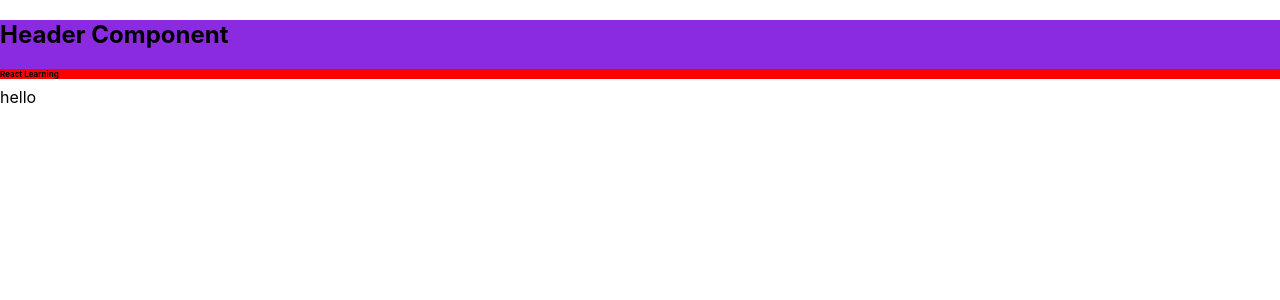
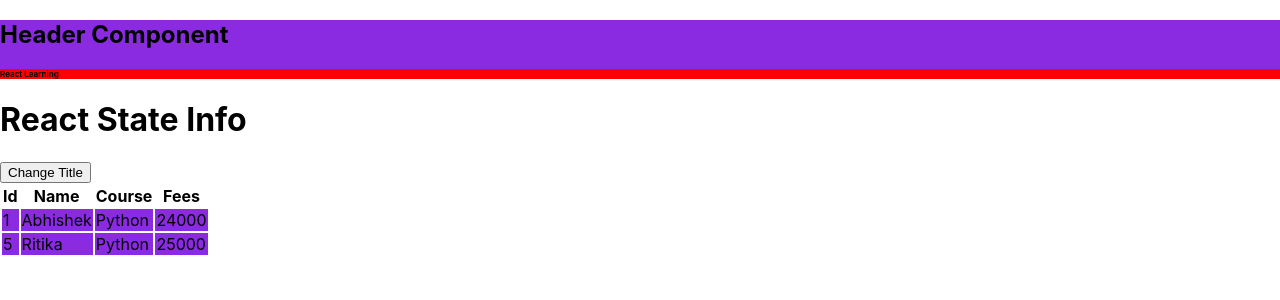
Before and after one commit to vipink28/react-basics-jan, a React (Create React App) app: page / in a window 1280 px wide. Shown: the top 300 px of the page. Built offline with nearby package versions, Linux system fonts and the light colour scheme.

Commit message:
state basics

```diff
--- a/src/App.js
+++ b/src/App.js
@@ -1,12 +1,15 @@
 import React from 'react';
 import './App.css';
 import Header from './components/Header';
+import ReactState from './components/ReactState';
+import StudentsList from './components/StudentsList';
 
 function App() {
   return (
     <>
       <Header />
-      <div class="abc">hello</div>
+      <ReactState />
+      <StudentsList />
     </>
   )
 }
--- a/src/components/Header.jsx
+++ b/src/components/Header.jsx
@@ -7,7 +7,6 @@ function Header() {
         backgroundColor: "red",
         fontSize: 50 + "%"
     }
-
 
     // condition ? true statement:falsestatement
 
--- /dev/null
+++ b/src/components/ReactState.jsx
@@ -0,0 +1,27 @@
+import { useState } from "react";
+
+function ReactState() {
+    const [secondTitle, setSecondTitle] = useState("React State Info");
+    const [isVisible, setIsVisible] = useState(false);
+
+    let title = "React State";
+    const changeTitle = () => {
+        title = "React New State";
+        console.log(title);
+        setSecondTitle("new state");
+        setIsVisible(true);
+    }
+
+    return (
+        <div>
+            {
+                // conditional rendering
+                isVisible ? <h2>{title}</h2> : ""
+            }
+            <h1>{secondTitle}</h1>
+            <button onClick={changeTitle}>Change Title</button>
+        </div>
+    )
+}
+
+export default ReactState;
--- /dev/null
+++ b/src/components/StudentsList.jsx
@@ -0,0 +1,46 @@
+import React, { useState } from 'react';
+
+function StudentsList(props) {
+    const data = [
+        { id: 1, name: "Abhishek", course: "Python", fees: 24000 },
+        { id: 2, name: "Avisha", course: "Mern", fees: 17000 },
+        { id: 3, name: "Mohit", course: "Java", fees: 44000 },
+        { id: 4, name: "Navneet", course: "PHP", fees: 6500 },
+        { id: 5, name: "Ritika", course: "Python", fees: 25000 }
+    ]
+
+    const [studentsData, setStudentsData] = useState(data);
+
+    return (
+        <div>
+            <table>
+                <thead>
+                    <tr>
+                        <th>Id</th>
+                        <th>Name</th>
+                        <th>Course</th>
+                        <th>Fees</th>
+                    </tr>
+                </thead>
+                <tbody>
+                    {
+                        studentsData.map((student) => {
+                            return (
+                                student.course === "Python" ?
+                                    <tr key={student.id} className={student.fees > 20000 ? 'bg-primary' : ''}>
+                                        <td>{student.id}</td>
+                                        <td>{student.name}</td>
+                                        <td>{student.course}</td>
+                                        <td>{student.fees}</td>
+                                    </tr> : ""
+                            )
+                        })
+                    }
+
+                </tbody>
+            </table>
+        </div>
+    );
+}
+
+export default StudentsList;
```
